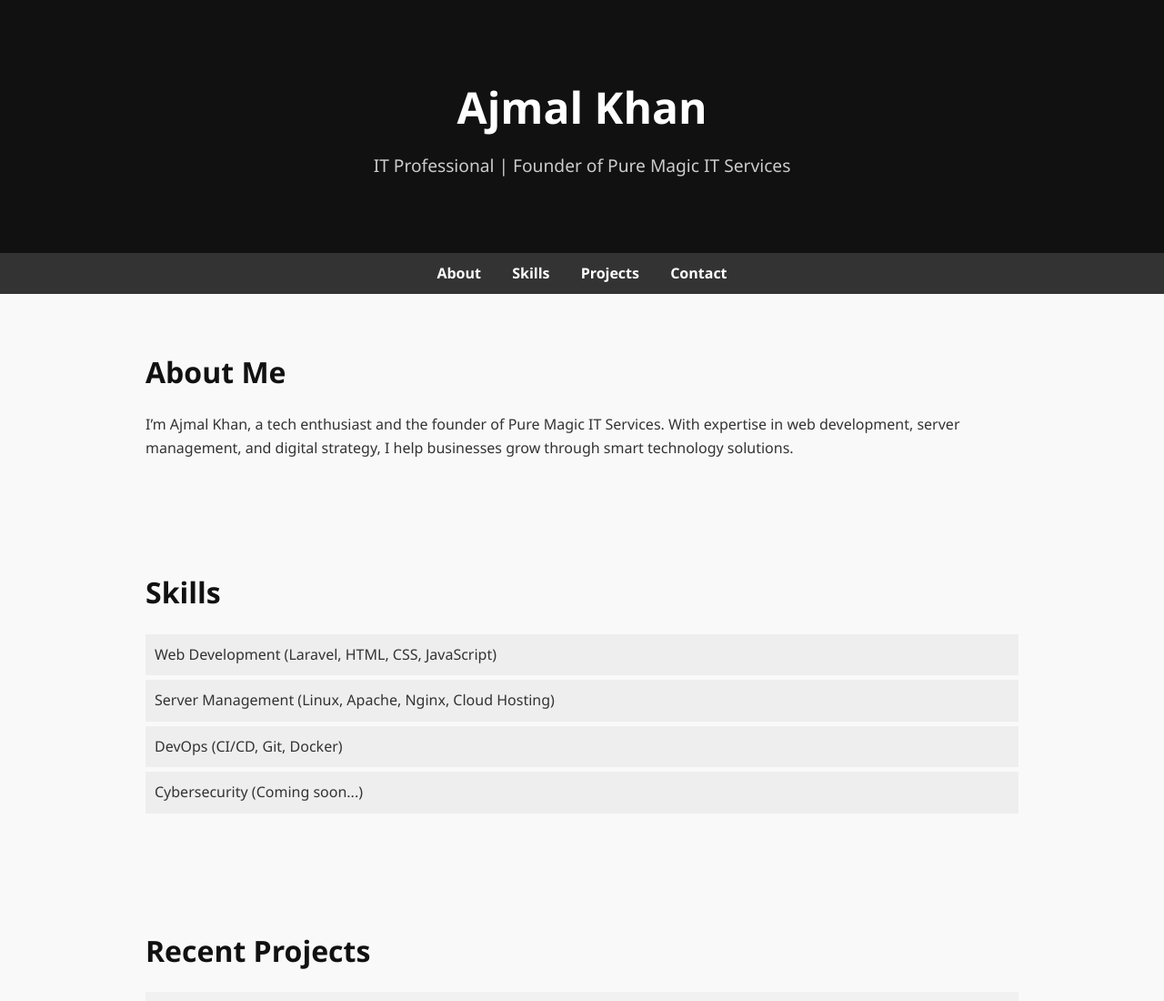
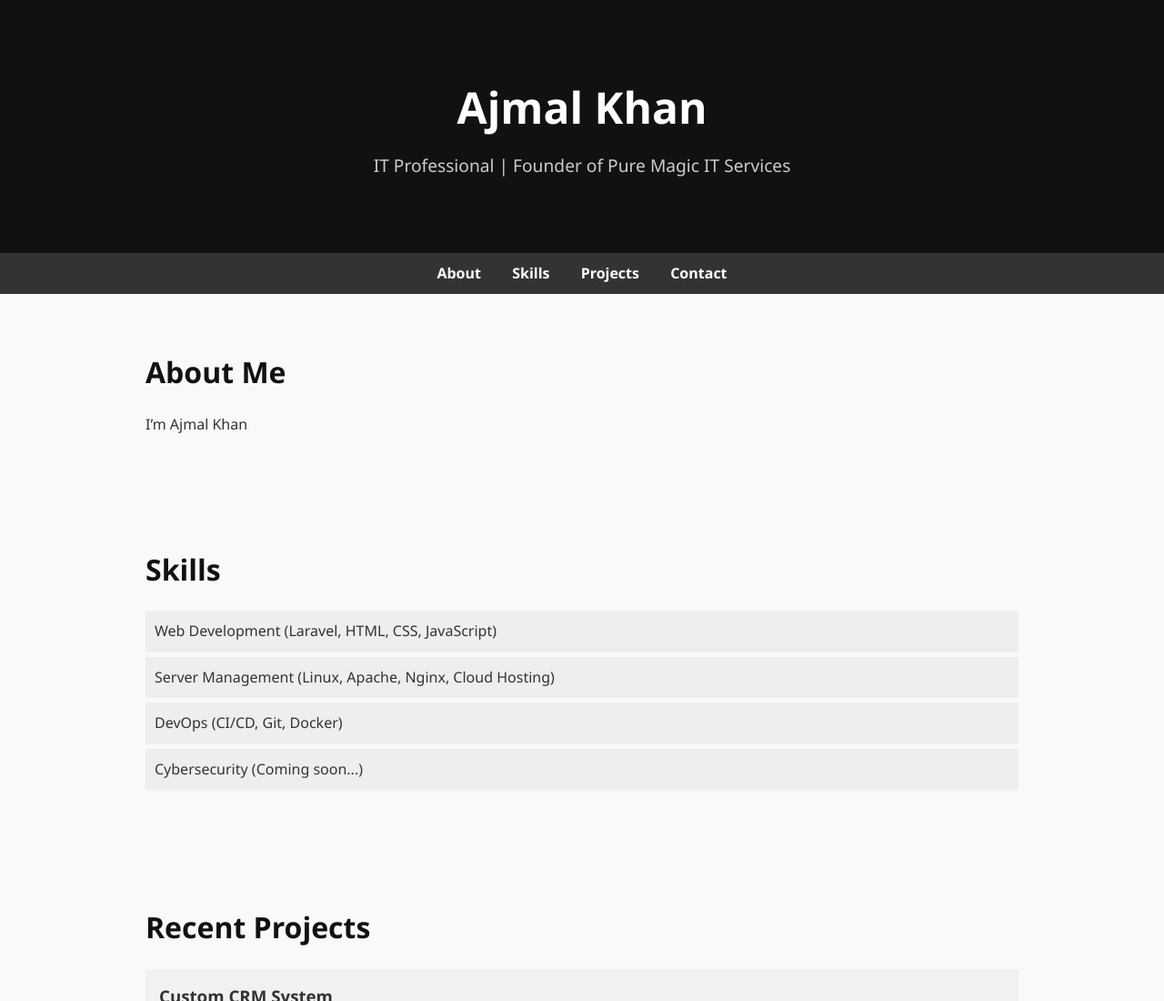
Before and after one commit to ajmalkhanpk/tech, a plain HTML site: page index.html in a window 1280 px wide. Shown: the top 1100 px of the page at 91% size. Drawn offline with Linux system fonts and the light colour scheme.

Commit message:
Update index.html

```diff
--- a/index.html
+++ b/index.html
@@ -94,8 +94,7 @@
   <section id="about">
     <h2>About Me</h2>
     <p>
-      I’m Ajmal Khan, a tech enthusiast and the founder of Pure Magic IT Services. With expertise in web development, server management, and digital strategy, I help businesses grow through smart technology solutions.
-    </p>
+      I’m Ajmal Khan</p>
   </section>
 
   <section id="skills" class="skills">
```
